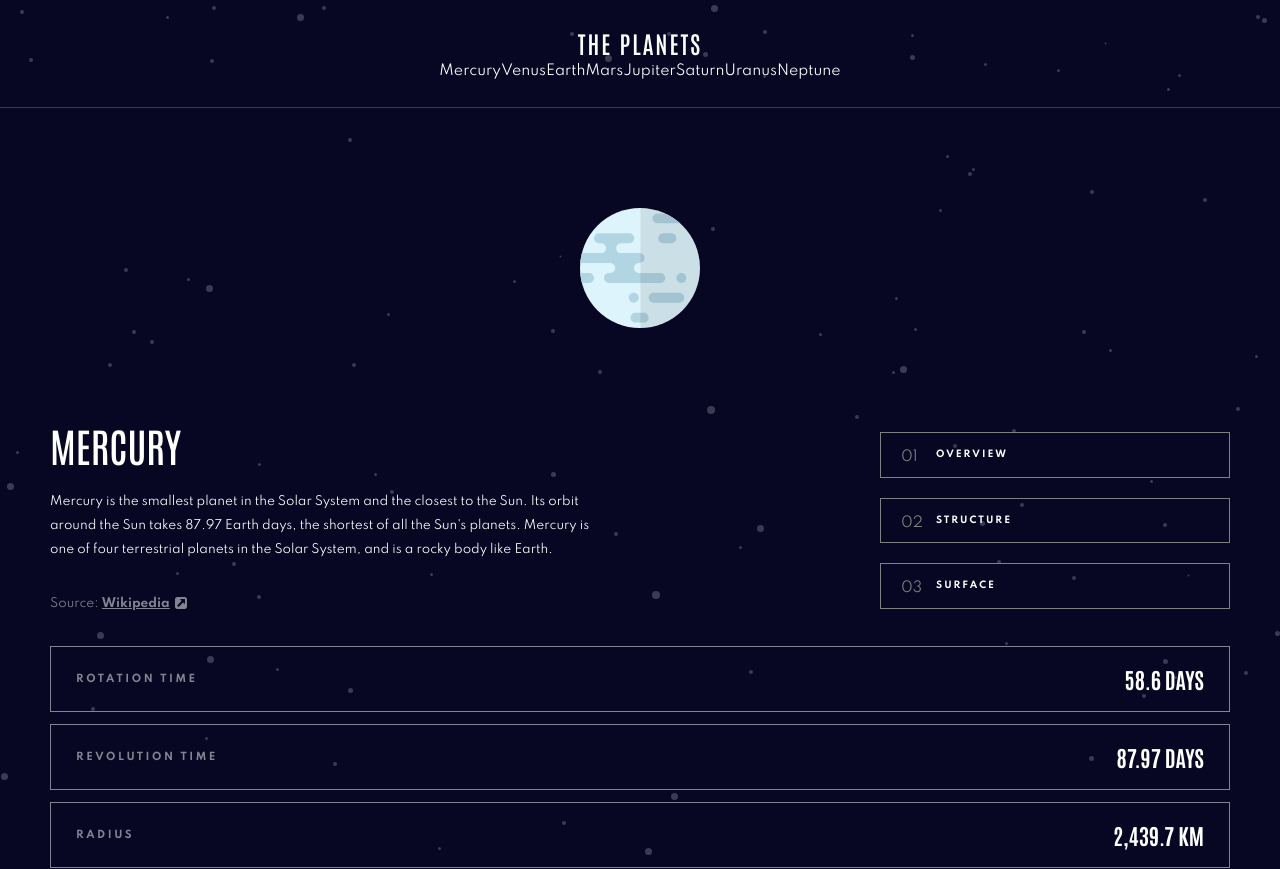
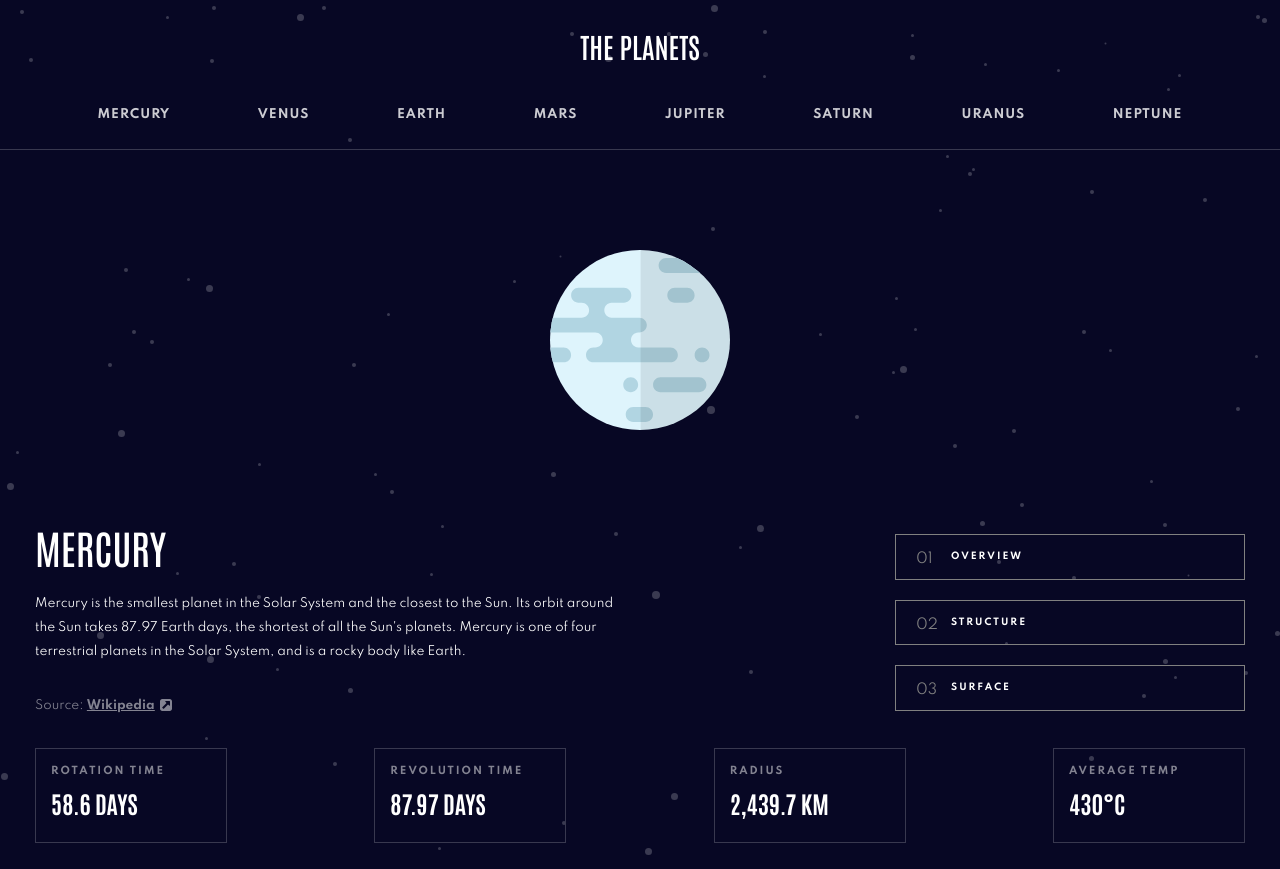
Before and after one commit to loretta-arineva/planets-fact, a React (Create React App) app: page / in a window 1280 px wide. Shown: the top 869 px of the page. Built offline with nearby package versions, Linux system fonts and the light colour scheme.

Commit message:
Added styles to header nav for desktop devices 890px

```diff
--- a/src/assets/scss/1-helpers/_variables.scss
+++ b/src/assets/scss/1-helpers/_variables.scss
@@ -7,6 +7,8 @@ $mainBgColor: #070724;
 
 // HEADER
 $headerBorder: #38384F;
+// Navigtaion
+$headerNavColor: #ffffffcb;
 
 // PLANETS FACTS
 // Planets navigation
@@ -22,7 +24,7 @@ $planetsSource: #838391;
 $planetsSourceLink: #38384F;
 
 // Planets data
-$planetsDataBorder: #838391;
+$planetsDataBorder: #38384F;
 $planetsDataColor: #838391;
 
 
--- a/src/assets/scss/3-basics/_typography.scss
+++ b/src/assets/scss/3-basics/_typography.scss
@@ -50,6 +50,13 @@ p {
 }
 
 // Navigation
+
+// Header navigation
+.navigation__header {
+    font-family: Spartan, -apple-system, BlinkMacSystemFont, 'Segoe UI', Roboto, Oxygen, Ubuntu, Cantarell, 'Open Sans', 'Helvetica Neue', sans-serif;
+    font-weight: 700;
+}
+
 // Planet navigation
 .navigation__planets,
 .navigation__side-drawer {
@@ -82,7 +89,7 @@ p {
     }
 }
 
-// Planet data numbers
+// Planet data
 
 .planet-data {
     p {
--- a/src/assets/scss/4-layout/_logo.scss
+++ b/src/assets/scss/4-layout/_logo.scss
@@ -1,5 +1,5 @@
 .logo {
     text-transform: uppercase;
-    font-size: 24px;
-    letter-spacing: 2px;
+    font-size: 28px;
+    // letter-spacing: 2px;
 }
--- a/src/assets/scss/4-layout/_planetSpecificStyles.scss
+++ b/src/assets/scss/4-layout/_planetSpecificStyles.scss
@@ -1,9 +1,5 @@
 .planet-overview__container {
     .planet-image__container {
-
-        &:has(img) {
-            // margin: 80px 0;
-        }
 
         .mercury {
             margin: 80px 0;
@@ -46,3 +42,50 @@
         }
     }
 }
+
+@media screen and (min-width: 890px) {
+    .planet-overview__container {
+        .planet-image__container {
+
+            .mercury {
+                margin: 80px 0;
+                width : 180px;
+            }
+
+            .venus {
+                margin: 60px 0 70px;
+                width : 240px;
+            }
+
+            .earth {
+                margin: 50px 0 80px;
+                width : 260px;
+            }
+
+            .mars {
+                margin: 60px 0 80px;
+                width : 210px;
+            }
+
+            .jupiter {
+                margin: 20px 0 30px;
+                width : 345px;
+            }
+
+            .saturn {
+                margin: 10px 0 20px;
+                width : 380px;
+            }
+
+            .uranus {
+                margin: 50px 0 70px;
+                width : 260px;
+            }
+
+            .neptune {
+                margin: 40px 0 60px;
+                width : 250px;
+            }
+        }
+    }
+}
--- a/src/assets/scss/5-modules/_navigation.scss
+++ b/src/assets/scss/5-modules/_navigation.scss
@@ -1,11 +1,17 @@
 // MAIN NAVIGATION
 .navigation__header {
     display: none;
+    text-transform: uppercase;
+    font-size: 12px;
+    color: $headerNavColor;
+    letter-spacing: 1px;
+    margin-top: 39px;
+    width: 100%;
 
     ul {
         @include flexItem(space-evenly, center, row);
 
-        a {
+        li {
             &:not(:last-of-type) {
                 margin-right: 10px;
             }
--- a/src/assets/scss/7-queries/_mediaQueries.scss
+++ b/src/assets/scss/7-queries/_mediaQueries.scss
@@ -1,16 +1,20 @@
 @media screen and (min-width: 890px) {
+    // ----- Header -----
     header {
         @include flexItem(center, center, column);
-    }
-
-    .navigation__header {
-        display: inline-block;
     }
 
     .hamburger__container {
         display: none;
     }
 
+    .navigation__header {
+        display: inline-block;
+
+    }
+
+
+    // ----- Planet section -----
     #planet-facts {
         .navigation__planets {
             display: none;
@@ -34,6 +38,26 @@
     }
 
     .planet-main__container {
-        padding: 20px 50px;
+        padding: 20px 35px;
+    }
+
+    // Planet Data
+    .planet-data__container {
+        @include flexItem(space-evenly, center, row);
+
+        .planet-data--list__container {
+            flex-direction: column;
+            align-items: flex-start;
+            width: 160px;
+            padding: 15px 15px;
+
+            h3 {
+                letter-spacing: 2px;
+            }
+
+            p {
+                font-size: 24px;
+            }
+        }
     }
 }
--- a/src/pages/components/PlanetFactsComponents/PlanetMetaData.js
+++ b/src/pages/components/PlanetFactsComponents/PlanetMetaData.js
@@ -9,7 +9,7 @@ const PlanetMetaData = ({ planet }) => {
 
     console.log(activePlanet);
     return (
-        <div>
+        <div className="planet-data__container">
             <PlanetDataList data={activePlanet.rotation}>Rotation time</PlanetDataList>
             <PlanetDataList data={activePlanet.revolution}>Revolution time</PlanetDataList>
             <PlanetDataList data={activePlanet.radius}>Radius</PlanetDataList>
```
